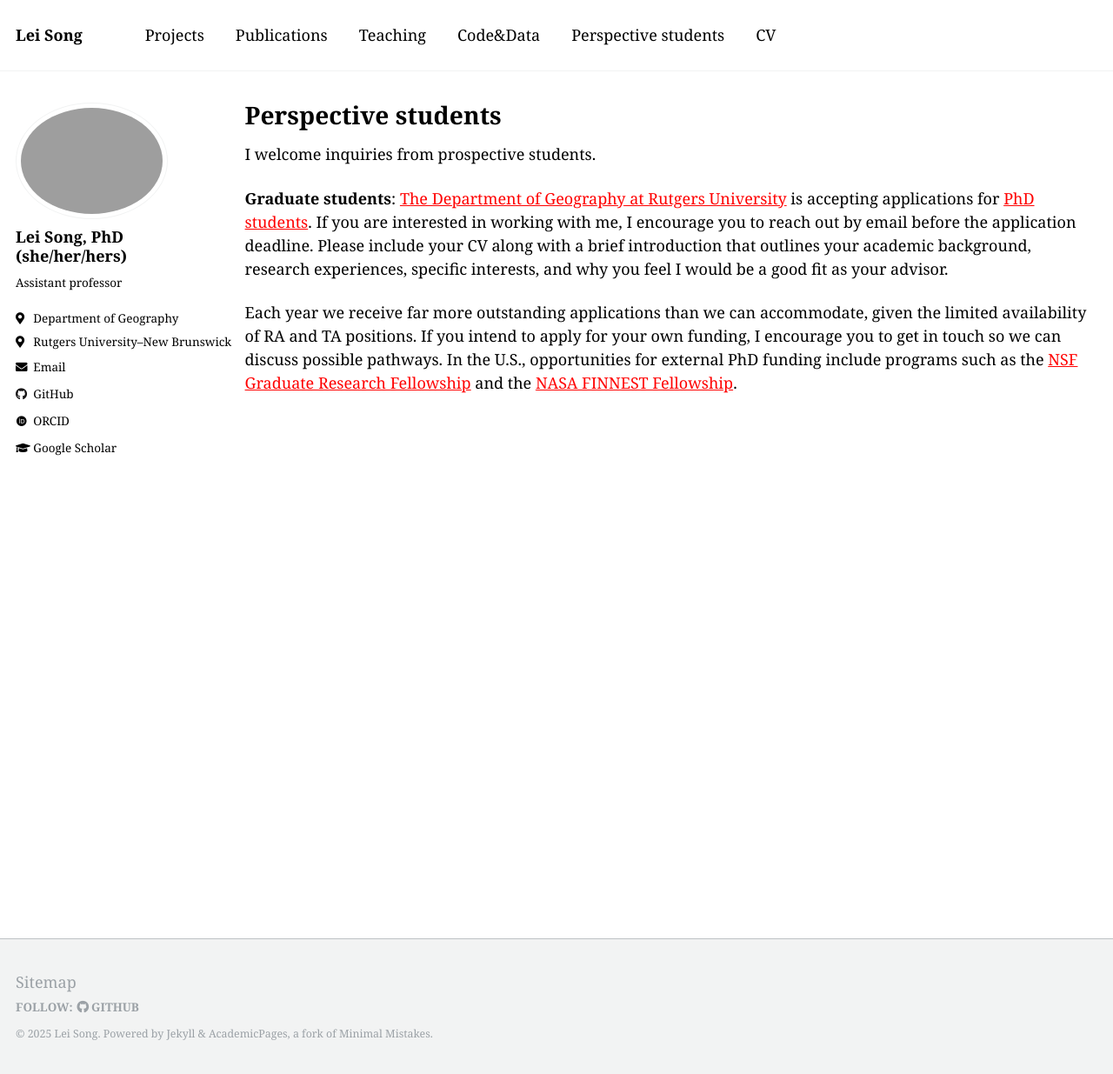
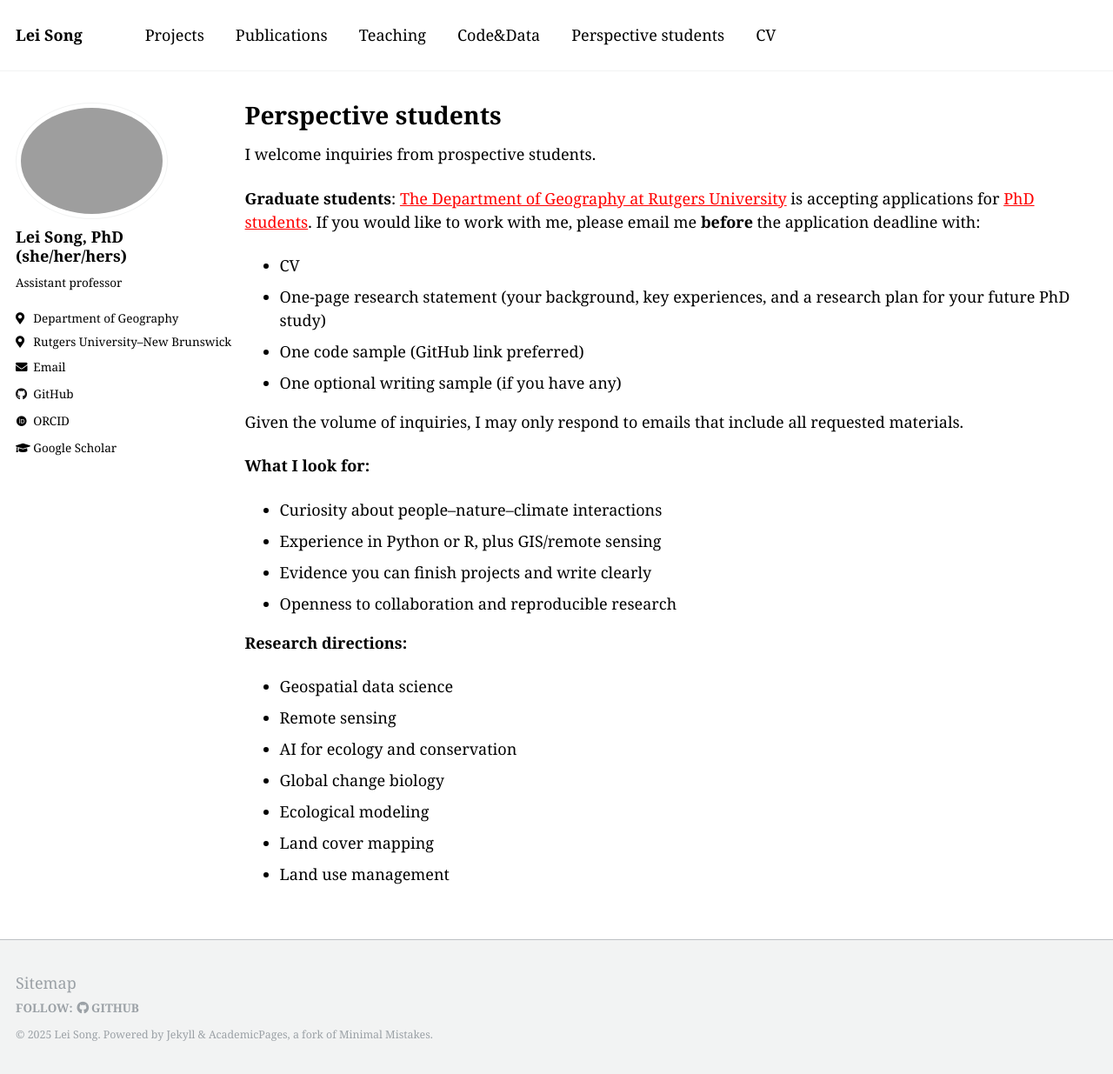
Before and after one commit to LLeiSong/website, a Jekyll site: the page built from _pages/perspective_students.md, in a window 1280 px wide and 1235 px high. Shown: the whole window at 87% size. Built offline with Jekyll 4.4.1, drawn with Linux system fonts in a browser that asks for light colours; some web fonts are replaced.

Commit message:
Update pages

```diff
--- a/_pages/perspective_students.md
+++ b/_pages/perspective_students.md
@@ -7,6 +7,29 @@ author_profile: true
 
 I welcome inquiries from prospective students.
 
-**Graduate students**: [The Department of Geography at Rutgers University](https://geography.rutgers.edu) is accepting applications for [PhD students](https://geography.rutgers.edu/academics/graduate-program/phd-program). If you are interested in working with me, I encourage you to reach out by email before the application deadline. Please include your CV along with a brief introduction that outlines your academic background, research experiences, specific interests, and why you feel I would be a good fit as your advisor.
+**Graduate students**: [The Department of Geography at Rutgers University](https://geography.rutgers.edu) is accepting applications for [PhD students](https://geography.rutgers.edu/academics/graduate-program/phd-program).
+If you would like to work with me, please email me **before** the application deadline with:
 
-Each year we receive far more outstanding applications than we can accommodate, given the limited availability of RA and TA positions. If you intend to apply for your own funding, I encourage you to get in touch so we can discuss possible pathways. In the U.S., opportunities for external PhD funding include programs such as the [NSF Graduate Research Fellowship](https://www.nsf.gov/funding/opportunities/grfp-nsf-graduate-research-fellowship-program) and the [NASA FINNEST Fellowship](https://nspires.nasaprs.com/external/solicitations/summary.do?solId=%7bF9C7B701-6405-FD55-6705-EB4B190646B8%7d&path=&method=init).
+- CV
+- One-page research statement (your background, key experiences, and a research plan for your future PhD study)
+- One code sample (GitHub link preferred)
+- One optional writing sample (if you have any)
+
+Given the volume of inquiries, I may only respond to emails that include all requested materials.
+
+**What I look for:**
+
+- Curiosity about people–nature–climate interactions
+- Experience in Python or R, plus GIS/remote sensing
+- Evidence you can finish projects and write clearly
+- Openness to collaboration and reproducible research
+
+**Research directions:**
+
+- Geospatial data science
+- Remote sensing
+- AI for ecology and conservation
+- Global change biology
+- Ecological modeling
+- Land cover mapping
+- Land use management
```
